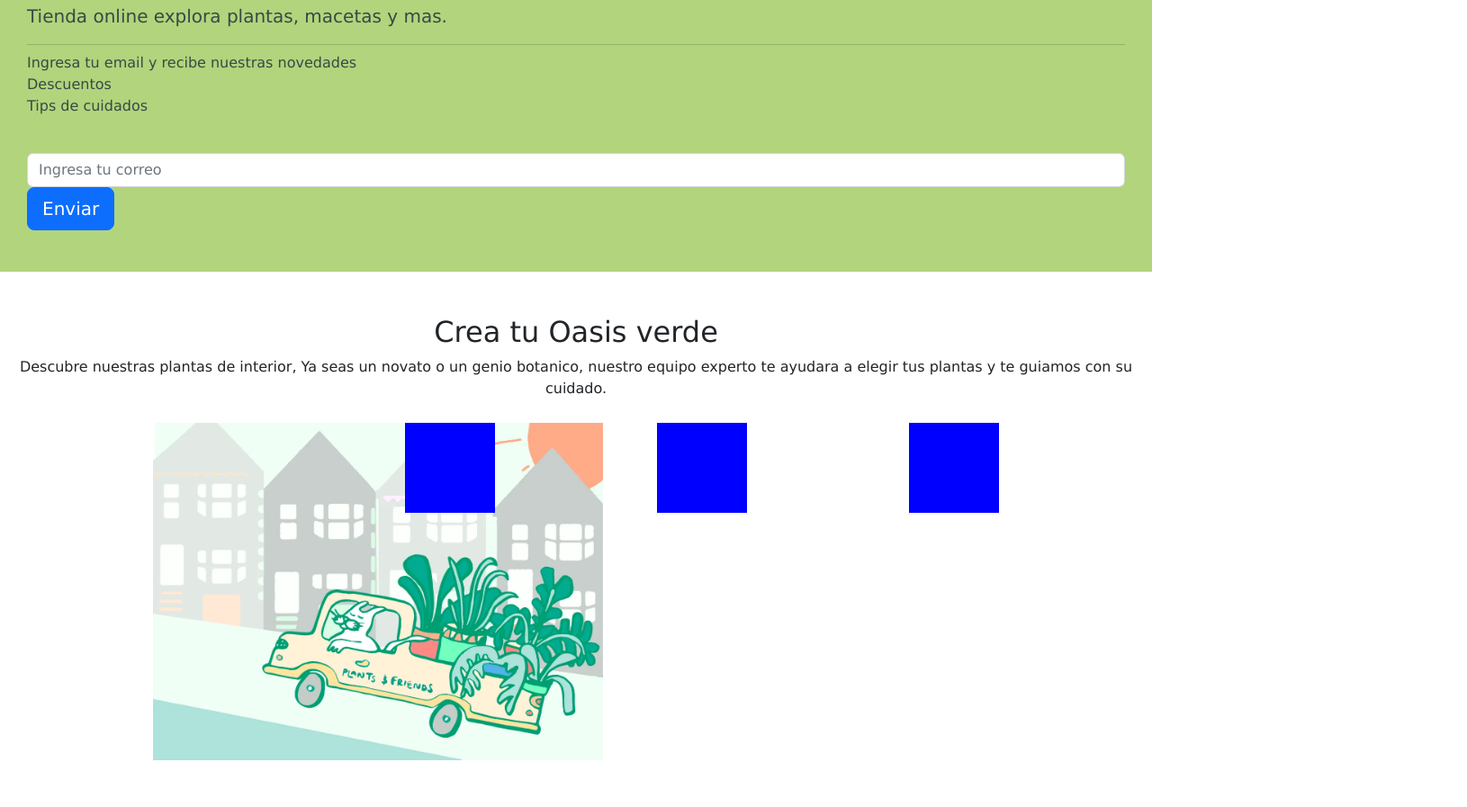
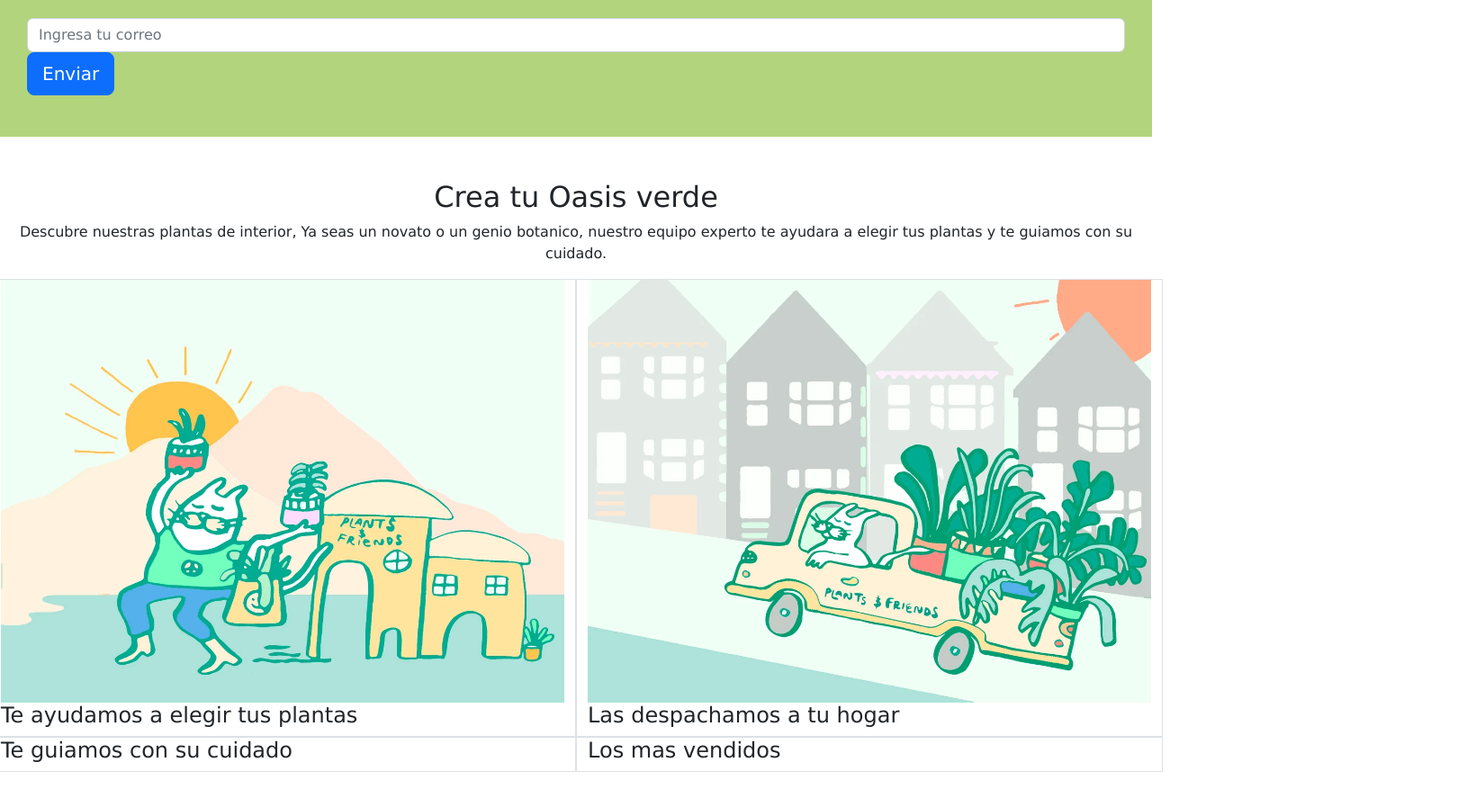
Before and after one commit to Charliefromchile/landing-page, a plain HTML site: page index.html in a window 1280 px wide. Shown: the part 1152-2049 px from the top of the page at 90% size, 1630 px wide, since content can reach past the window. Drawn offline with nearby package versions, Linux system fonts and the light colour scheme.

Commit message:
agregue fotos y mejoro la seccion de catalogo blo

```diff
--- a/index.html
+++ b/index.html
@@ -31,9 +31,10 @@
   </header>
 
   <div class="jumbotron">
-    <img src="./fotos/plantas tienda.webp" alt="tienda">
+    <img src="./fotos/plantas tienda.webp" alt="tienda" width="100%">
     <h1 class="display-3">Only Plants Chile</h1>
-    <p class="lead">Tienda online explora plantas, macetas y mas.</p>
+    <p class="lead">Tienda online explora plantas, macetas y mas .</p>
+    <p>Only Plants nació con la misión de darle vida a los espacios, trayendo lo mejor de la naturaleza a los hogares de cada persona. Queremos llevar las plantas a los distintos rincones de la ciudad, aportando así nuestro granito de arena en construir un mundo más verde.</p>
     <hr class="my-2">
     <p>Ingresa tu email y recibe nuestras novedades <br>Descuentos <br>Tips de cuidados</p>
     <p class="lead">
@@ -52,19 +53,22 @@
     <p class="text-center">Descubre nuestras plantas de interior, Ya seas un novato o un genio botanico, nuestro equipo
       experto te ayudara a elegir tus plantas y te guiamos con su cuidado.</p>
 
-    <div class="d-flex justify-content-evenly">
-      <div class="cajita">
-        <img src="./fotos/TyWilliams-Plants_Delivery 4_1627414125.webp" alt="delivery" width="500px">
+    <div class="productos row">
+      <div class="border col-12 col-md-6 col-lg-none">
+        <img src="./fotos/TyWilliams-Plants_Pickup_final_1627413543.webp" alt="plantas dibujo" width="100%">
+        <h4>Te ayudamos a elegir tus plantas</h4>
 
       </div>
-      <div class="cajita">
+      <div class="border col-12 col-md-6 col-lg-none">
+        <img src="./fotos/TyWilliams-Plants_Delivery 4_1627414125.webp" alt="delivery" width="100%">
+        <h4>Las despachamos a tu hogar</h4>
+      </div>
 
+      <div class="border col-12 col-md-6 col-lg-none">
+        <h4>Te guiamos con su cuidado</h4>
       </div>
-      <div class="cajita">
-
-      </div>
-      <div class="cajita">
-
+      <div class="border col-12 col-md-6 col-lg-none">
+        <h4>Los mas vendidos</h4>
       </div>
     </div>
 
--- a/style.css
+++ b/style.css
@@ -99,13 +99,6 @@ button:hover {
     background-color: #ffffff;
 }
 
-.cajita {
-    background-color: blue;
-    width: 100px;
-    height: 100px;
-    margin: 10px;
-}
-
 @media screen and (max-width:600px) {
     nav li {
         margin-left: 10px;
```
Also changed, not shown: 1 other file.
